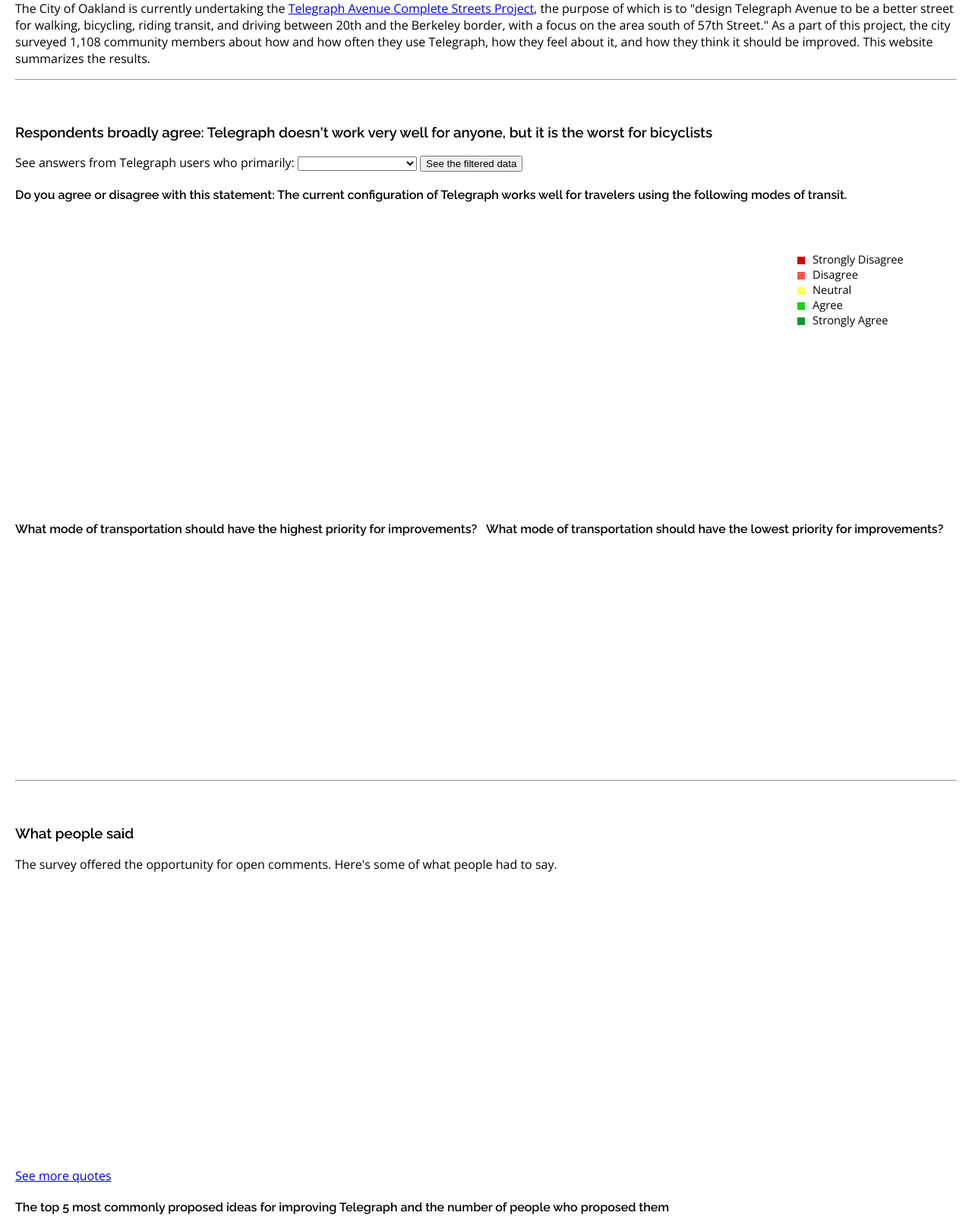
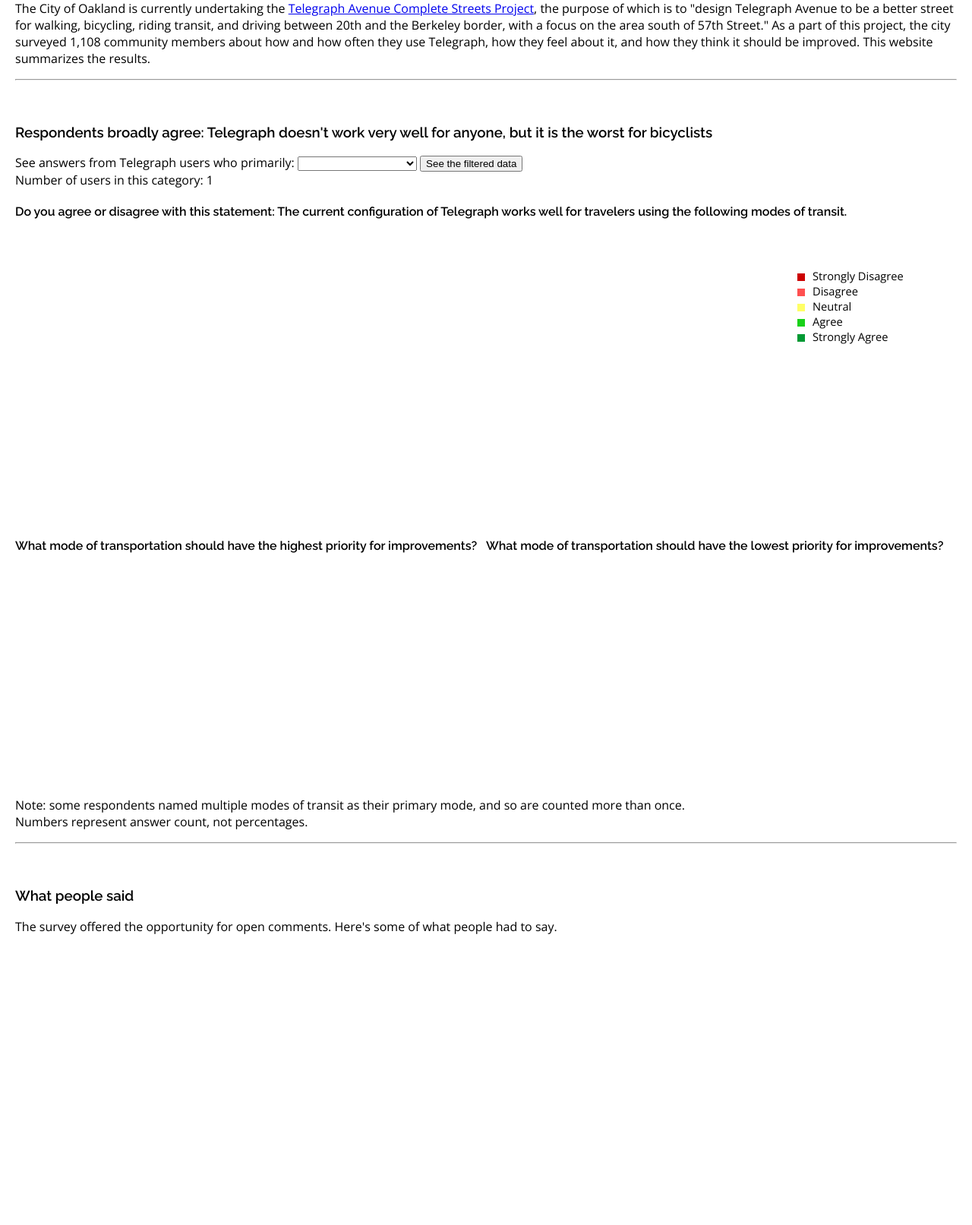
Before and after one commit to leesajay/telegraph, a Flask app: template templates/index.html in a window 1280 px wide. Shown: the part 159-1772 px from the top of the page at 76% size. Run offline with Flask 2, Linux system fonts and the light colour scheme; the template is opened without the code that fills it: most values are stand-ins (such as "Sample title", 1, 10 or a date in 2020).

Commit message:
small fixes from showcase feedback

```diff
--- a/app.py
+++ b/app.py
@@ -77,36 +77,37 @@ def makePane1(filterValue):
             itemDict["key"] = "Pedestrians"
             itemDict["values"] = listAnswerCount(configAnswers, item, filterField, operator, filterValue)
             configuration.append(itemDict)
-            print(itemDict)
         if item == "GoodBikes":
             itemDict["key"] = "Bicyclists"
             itemDict["values"] = listAnswerCount(configAnswers, item, filterField, operator, filterValue)
             configuration.append(itemDict)
-            print(itemDict)
         if item == "GoodCars":
             itemDict["key"] = "Drivers"
             itemDict["values"] = listAnswerCount(configAnswers, item, filterField, operator, filterValue)
             configuration.append(itemDict)
-            print(itemDict)
         if item == "GoodTransit":
             itemDict["key"] = "Transit riders"
             itemDict["values"] = listAnswerCount(configAnswers, item, filterField, operator, filterValue)
             configuration.append(itemDict)
-            print(itemDict)
     pane1.append(configuration)
+
+    #for the # of people answering
+    conn = s.connect("telegraph.db")
+    conn.text_factory = str
+    cur = conn.cursor()
+    cur.execute("SELECT COUNT(ResponseID) FROM r WHERE Mode1 LIKE " + filterValue + ";")
+    count = cur.fetchone()[0]
 
     #for the highest priority improvements chart
     priorityAnswers = ("Biking", "Driving", "Transit", "Walking")
     hiPri = answerCount(priorityAnswers, "Improve1", filterField, operator, filterValue)
-    #print(hiPri)
     pane1.append(hiPri)
-    #print(graphData)
 
     #for the lowest priority improvements chart
     loPri = answerCount(priorityAnswers, "Improve4", filterField, operator, filterValue)
-    #print(loPri)
     pane1.append(loPri)
-    #print(pane1)
+
+    pane1.append(count)
 
     return pane1
 
@@ -399,6 +400,7 @@ def load_page():
                                     currentlySuitsData = pane1[0],
                                     highestPriorityData = pane1[1],
                                     lowestPriorityData = pane1[2],
+                                    count = pane1[3],
                                     quoteData = textData,
                                     useFrequencyData = frequency,
                                     homeData = location,
@@ -439,6 +441,7 @@ def load_filtered_page():
                                     currentlySuitsData = pane1[0],
                                     highestPriorityData = pane1[1],
                                     lowestPriorityData = pane1[2],
+                                    count = pane1[3],
                                     quoteData = textData,
                                     useFrequencyData = frequency,
                                     homeData = location,
--- a/templates/index.html
+++ b/templates/index.html
@@ -34,6 +34,7 @@
 				</select>
 				<input type="submit" value="See the filtered data" name="filterButton">
 			</form>
+			<span>Number of users in this category: {{count}}</span>
 			<div id="currentlySuits">
 				<h4>Do you agree or disagree with this statement: The current configuration of Telegraph works well for travelers using the following modes of transit.</h4>
 				<!--javascript will put stuff here-->
@@ -46,6 +47,8 @@
 				<h4>What mode of transportation should have the lowest priority for improvements?</h4>
 				<!--javascript will put stuff here-->
 			</div>
+			<p>Note: some respondents named multiple modes of transit as their primary mode, and so are counted more than once.<br>
+			Numbers represent answer count, not percentages.</p>
 		</div>
 		<hr/>
 		<div class="dataPane" id="quotesPane">
```
